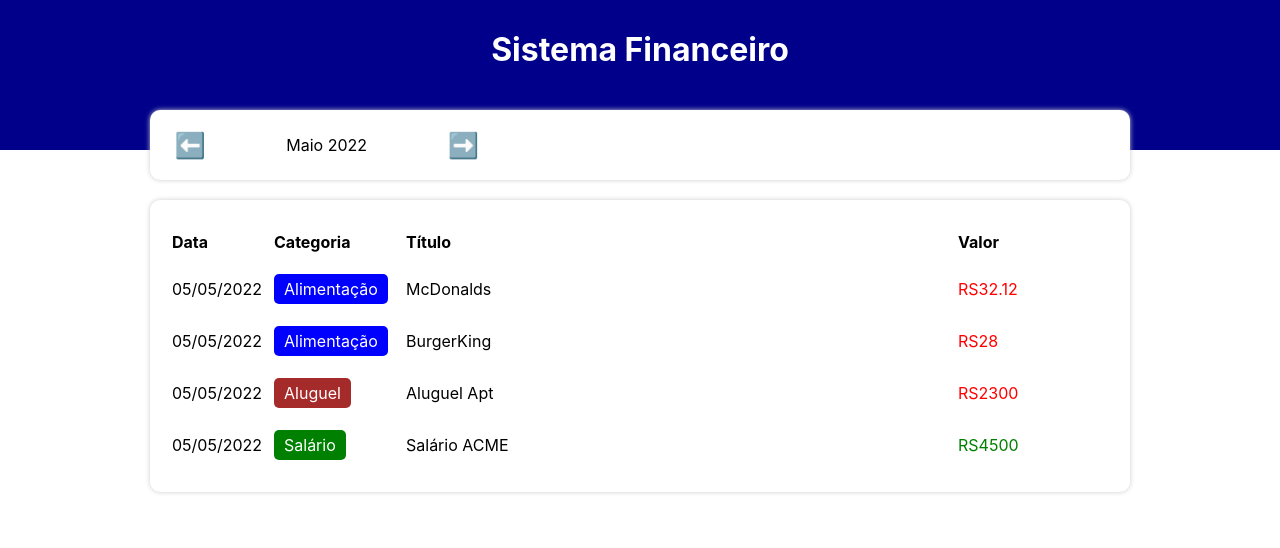
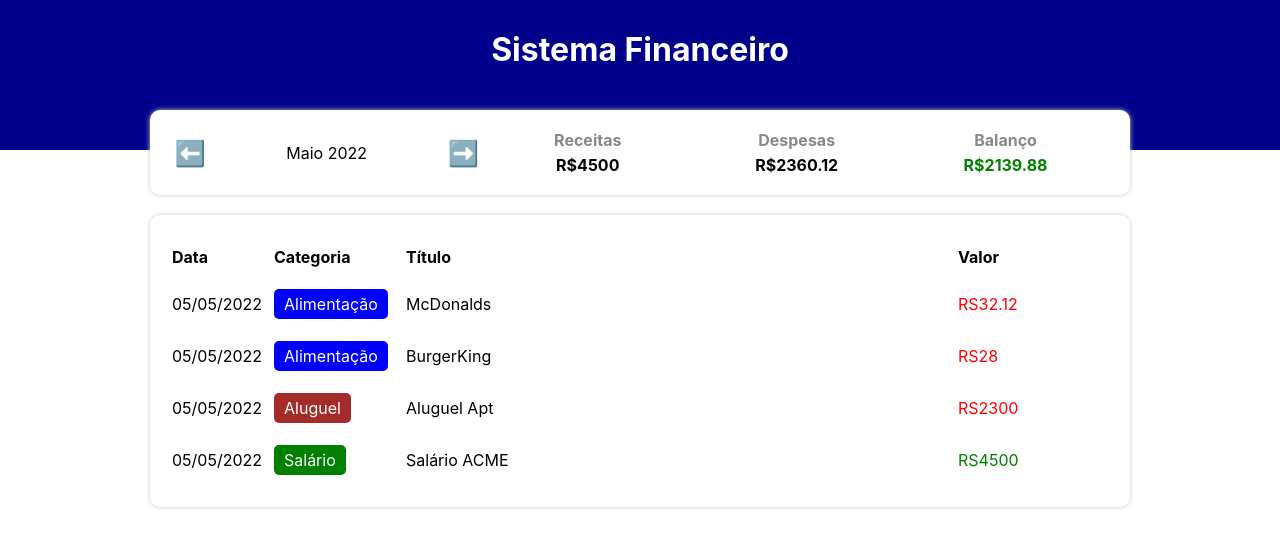
Before and after one commit to pedrokpdo/gallery, a React (Create React App) app: page / in a window 1280 px wide. Shown: the top 548 px of the page. Built offline with nearby package versions, Linux system fonts and the light colour scheme.

Commit message:
terminando styles

```diff
--- a/src/App.tsx
+++ b/src/App.tsx
@@ -13,12 +13,33 @@ const App = () => {
   const [list, setList] = useState(items);
   const [filtredList, setFiltredList] = useState<Item[]>([])
   const [currentMonth, setCurrentMonth] = useState(getCurrentMonth());
+  const [income, setIncome] = useState(0)
+  const [expense, setExpense] = useState(0)
+
   console.log(list);
 
 
   useEffect(() => {
     setFiltredList(filterListByMonth(list, currentMonth))
   },[list, currentMonth])
+
+  useEffect(() => {
+    let incomeCont = 0
+    let expenseCont = 0
+
+    for(let i in filtredList) {
+      if (categories[filtredList[i].category].expense) {
+        expenseCont += filtredList[i].value
+      } else {
+        incomeCont += filtredList[i].value
+
+      }
+    }
+
+    setIncome(incomeCont)
+    setExpense(expenseCont)
+
+  },[filtredList])
 
   const handleMonthChange = (newMonth:string) => {
     setCurrentMonth(newMonth)
@@ -35,6 +56,8 @@ const App = () => {
       <InfoArea
        currentMonth={currentMonth}
        onMonthChange={handleMonthChange}
+       income={income}
+       expense={expense}
        />
 
 
--- a/src/components/InfoArea/index.tsx
+++ b/src/components/InfoArea/index.tsx
@@ -1,25 +1,29 @@
 import * as C from './style'
-import {formatCurrentMonth} from '../../helpers/dateFilter'
+import { formatCurrentMonth } from '../../helpers/dateFilter'
+import { ResumeItem } from '../ResumeItem';
 
 type Props = {
-    currentMonth:string;
+    currentMonth: string;
     onMonthChange: (newMonth: string) => void
+    income: number;
+    expense: number;
+
 }
 
-export const InfoArea = ({currentMonth, onMonthChange}:Props) => {
+export const InfoArea = ({ currentMonth, onMonthChange, income, expense }: Props) => {
 
     const handlePrevMonth = () => {
         let [year, month] = currentMonth.split('-')
-        let currentDate = new Date(parseInt(year), parseInt(month) -1,1)
-        currentDate.setMonth( currentDate.getMonth() -1)
-        onMonthChange(`${currentDate.getFullYear()}-${currentDate.getMonth() +1}`)
+        let currentDate = new Date(parseInt(year), parseInt(month) - 1, 1)
+        currentDate.setMonth(currentDate.getMonth() - 1)
+        onMonthChange(`${currentDate.getFullYear()}-${currentDate.getMonth() + 1}`)
 
     }
     const handleNextMonth = () => {
         let [year, month] = currentMonth.split('-')
-        let currentDate = new Date(parseInt(year), parseInt(month) -1,1)
-        currentDate.setMonth( currentDate.getMonth() +1)
-        onMonthChange(`${currentDate.getFullYear()}-${currentDate.getMonth() +1}`)
+        let currentDate = new Date(parseInt(year), parseInt(month) - 1, 1)
+        currentDate.setMonth(currentDate.getMonth() + 1)
+        onMonthChange(`${currentDate.getFullYear()}-${currentDate.getMonth() + 1}`)
     }
 
 
@@ -31,7 +35,12 @@ export const InfoArea = ({currentMonth, onMonthChange}:Props) => {
                 <C.MonthArrow onClick={handleNextMonth}>➡️</C.MonthArrow>
             </C.MonthArea>
             <C.ResumeArea>
-
+                <ResumeItem title='Receitas' value={income} />
+                <ResumeItem title='Despesas' value={expense} />
+                <ResumeItem
+                    title='Balanço'
+                    value={income - expense}
+                    color={(income - expense) < 0 ? 'red' : 'green'}/>
             </C.ResumeArea>
         </C.Container>
     )
--- /dev/null
+++ b/src/components/ResumeItem/index.tsx
@@ -0,0 +1,17 @@
+import * as C from './styles'
+
+type Props = {
+    title:string;
+    value:number;
+    color?:string;
+}
+
+
+export const ResumeItem = ({title, value, color}:Props) => {
+    return (
+        <C.Container>
+            <C.Title>{title}</C.Title>
+            <C.Info color={color}>R${value}</C.Info>
+        </C.Container>
+    )
+}
--- /dev/null
+++ b/src/components/ResumeItem/styles.ts
@@ -0,0 +1,19 @@
+import styled from "styled-components";
+
+export const Container = styled.div`
+flex: 1;
+`
+
+export const Title = styled.div`
+    text-align: center;
+    font-weight: bold;
+    color: #888;
+    margin-bottom: 5px;
+`
+
+export const Info = styled.div<{color?: string}>`
+    text-align: center;
+    font-weight: bold;
+    color: ${props => props.color ?? '#000'};
+
+`
```
